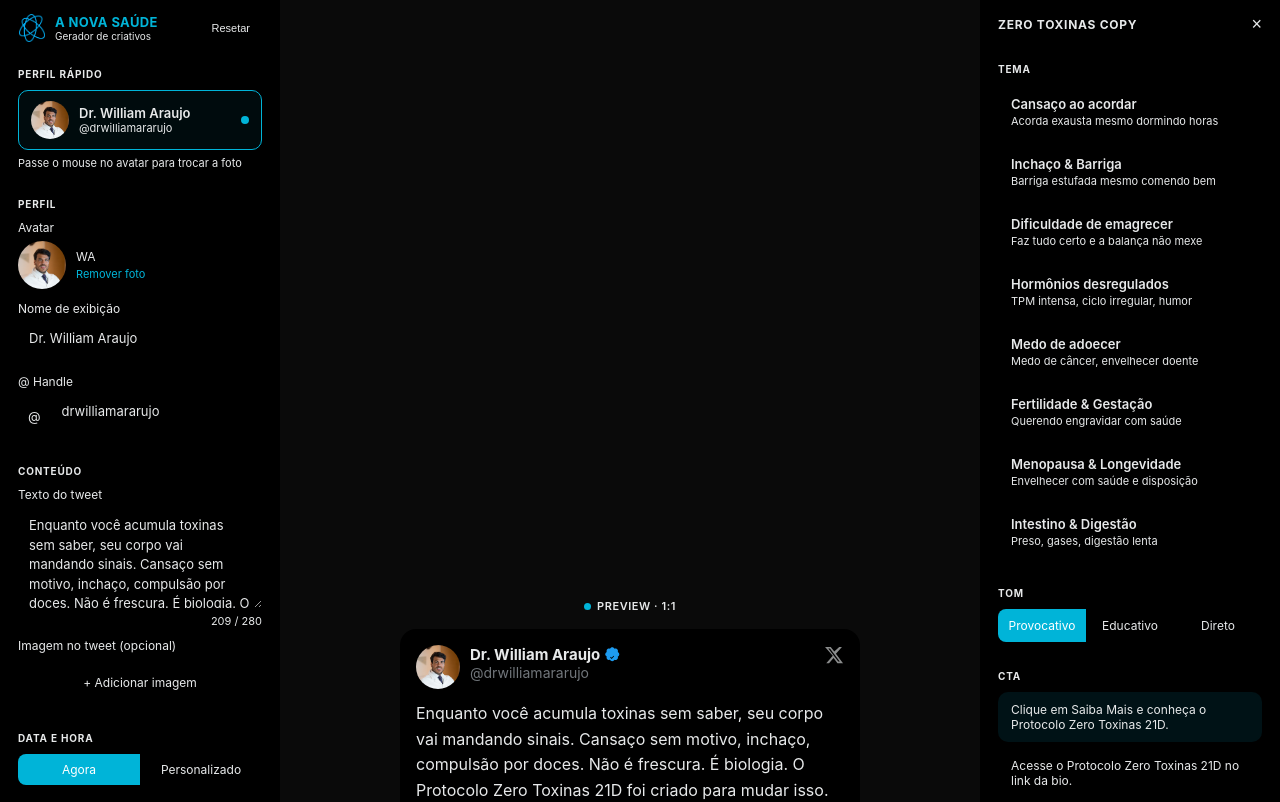
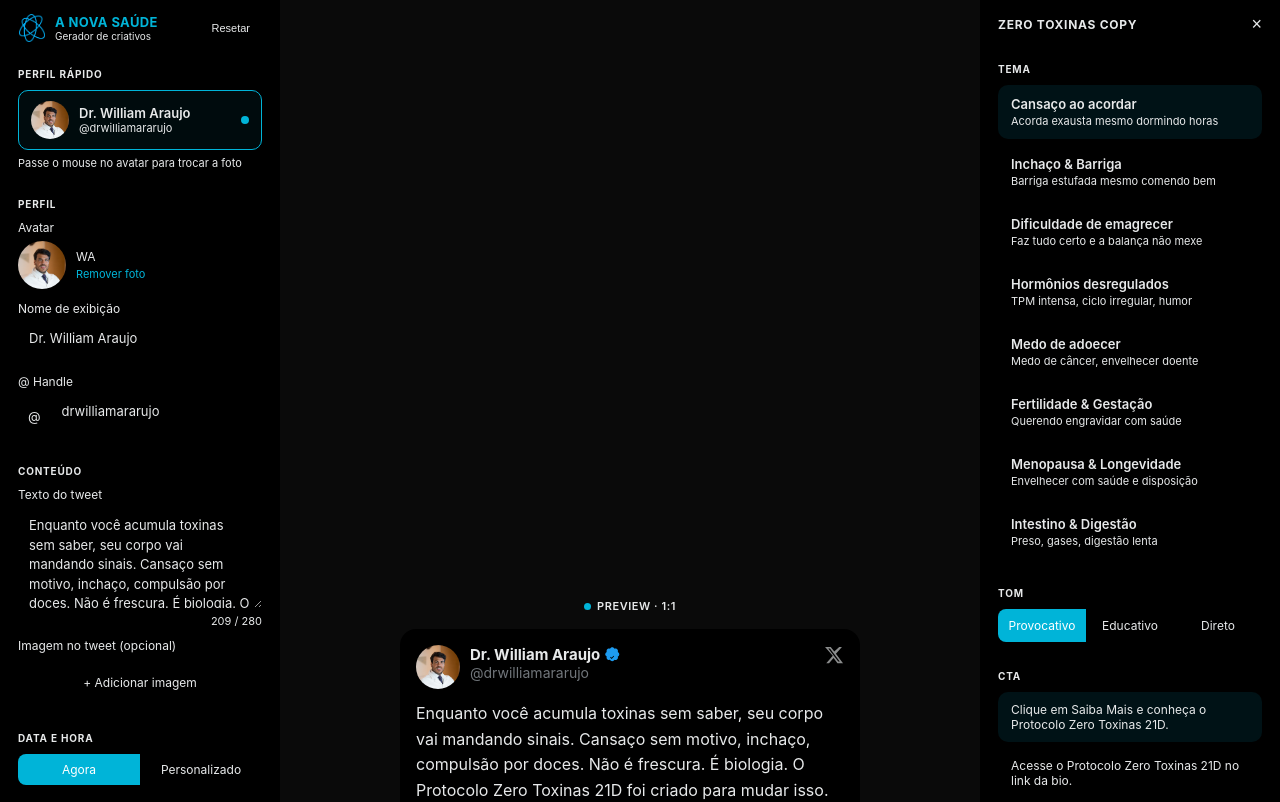
Before and after one commit to peduardoveloso-star/nova-saude-criativo, a Next.js app: page / in a window 1280 px wide. Shown: the top 802 px of the page. Built offline with nearby package versions, Linux system fonts and the light colour scheme.

Commit message:
Update Generator.tsx

```diff
--- a/src/components/Generator.tsx
+++ b/src/components/Generator.tsx
@@ -68,7 +68,7 @@ export default function Generator() {
   const [format,      setFormat]      = useState<Format>('1:1');
 
   // Copy panel
-  const [copyTheme,   setCopyTheme]   = useState<ThemeKey>('parasitas');
+  const [copyTheme,   setCopyTheme]   = useState<ThemeKey>('cansaco');
   const [tone,        setTone]        = useState<Tone>('provocativo');
   const [cta,         setCta]         = useState(CTAS[0]);
 
```
